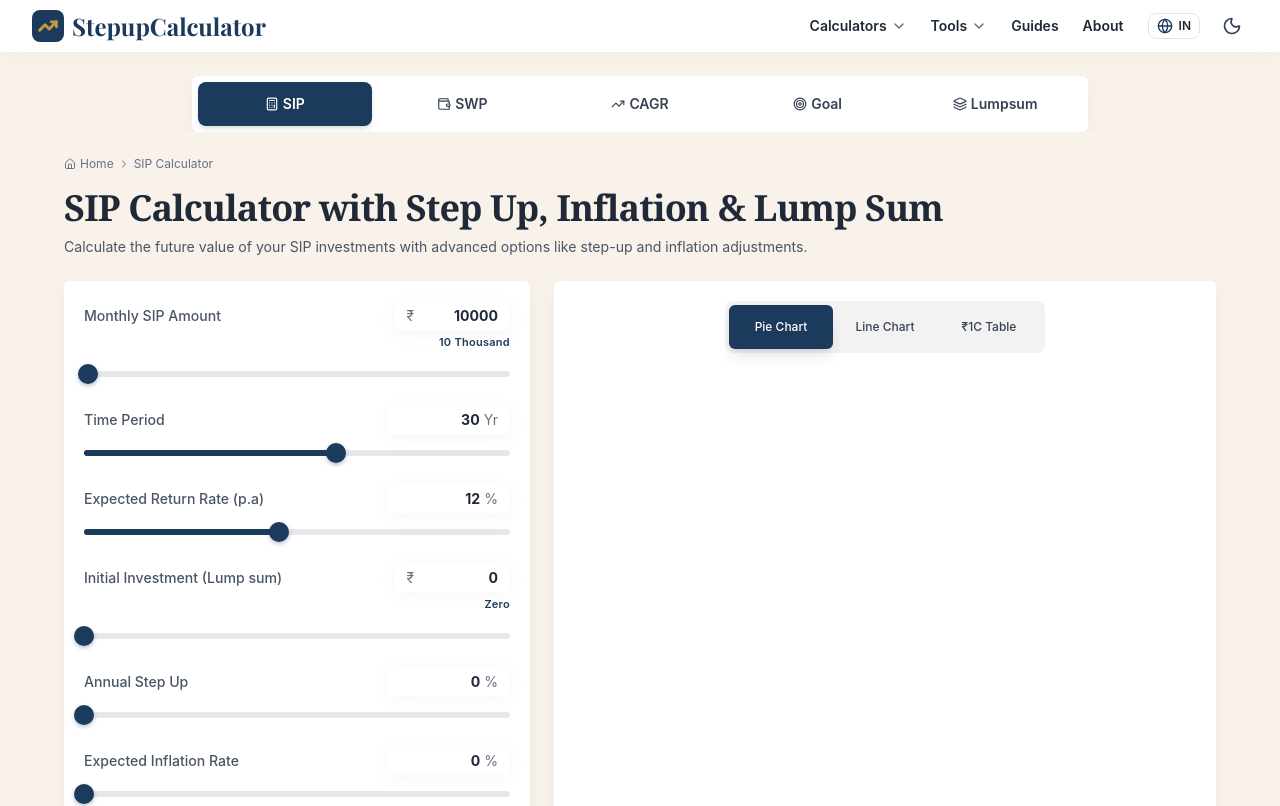
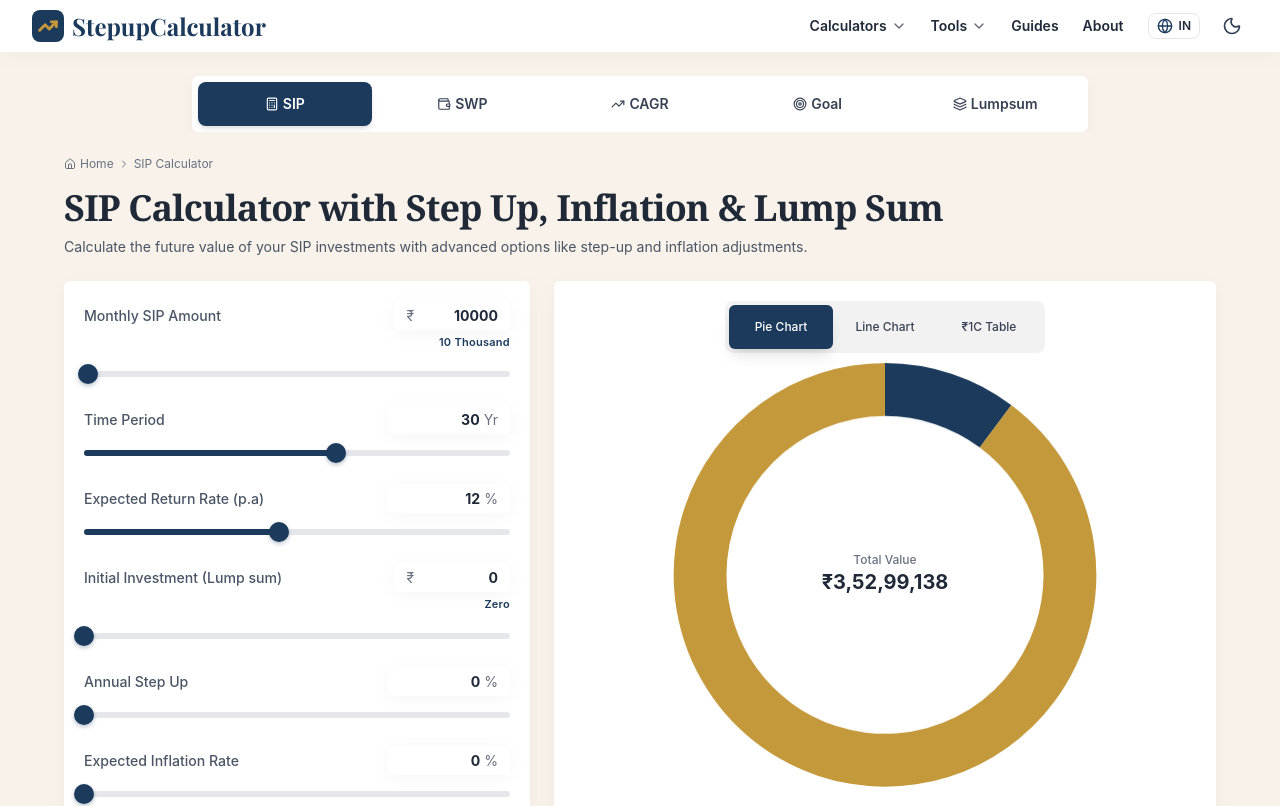
Before and after one commit to wwerajattigercom-netizen/SIP-Calculator, a Next.js app: page / in a window 1280 px wide. Shown: the top 806 px of the page. Built offline with nearby package versions, Linux system fonts and the light colour scheme; a web font is replaced by a local one.

Commit message:
fix(chart): resolve infinite resize loop on hover in ChartComponent by decoupling canvas from flex box

```diff
--- a/src/components/ChartComponent.jsx
+++ b/src/components/ChartComponent.jsx
@@ -162,22 +162,24 @@ export default function ChartComponent({ results }) {
       </div>
 
       {/* Content area */}
-      <div className="relative w-full flex-1 min-h-[180px] flex justify-center items-center overflow-hidden">
+      <div className="relative w-full flex-1 min-h-[180px]">
 
         {chartType === 'pie' && (
-          <>
+          <div className="absolute inset-0 pb-2">
             <Doughnut data={pieData} options={pieOptions} />
-            <div className="absolute inset-0 flex flex-col items-center justify-center pointer-events-none">
+            <div className="absolute inset-0 flex flex-col items-center justify-center pointer-events-none pb-2">
               <span className="text-xs text-gray-500 dark:text-gray-400 font-medium">Total Value</span>
               <span className="text-lg md:text-xl font-bold text-foreground">
                 {formatCurrency(results.actualAmount, locale, currencyCode)}
               </span>
             </div>
-          </>
+          </div>
         )}
 
         {chartType === 'line' && (
-          <Line data={lineData} options={lineOptions} />
+          <div className="absolute inset-0 pb-2">
+            <Line data={lineData} options={lineOptions} />
+          </div>
         )}
 
         {chartType === 'milestones' && (
```
